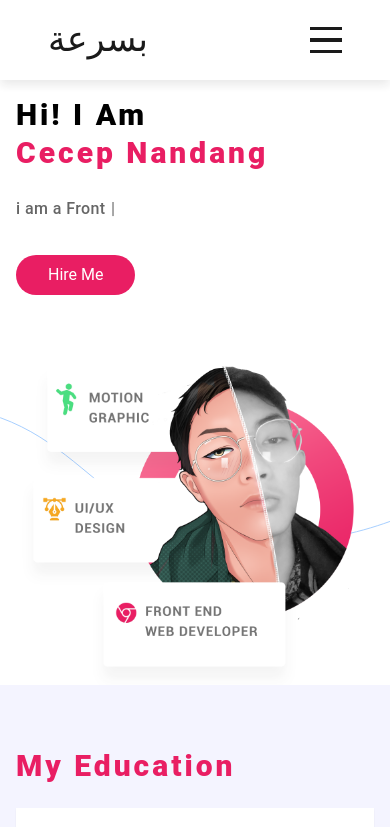
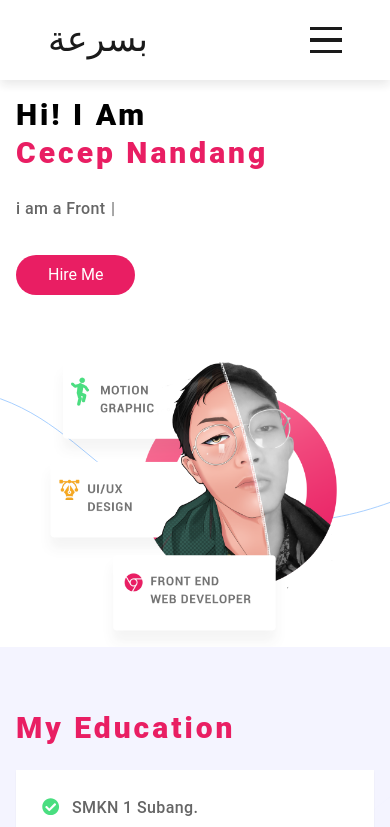
Before and after one commit to cecepns/myportfolio, a Next.js app: page / in a window 390 px wide. Shown: the top 827 px of the page. Built offline with nearby package versions, Linux system fonts and the light colour scheme.

Commit message:
fix height

```diff
--- a/components/aboutme.js
+++ b/components/aboutme.js
@@ -40,7 +40,7 @@ function AboutMe() {
 
                         <button className="bg-primary py-2 px-8 my-8 text-white rounded-full  ..." onClick={handleHire}>Hire Me</button>
                     </div>
-                    <div className="flex justify-center  object-cover w-full md:w1/2">
+                    <div className="flex justify-center max-h-80 md:max-h-full object-cover w-full md:w1/2">
                         <img className="w-full object-contain" src="/aku.png" alt="no pictures"></img>
                     </div>
                 </div>
```
